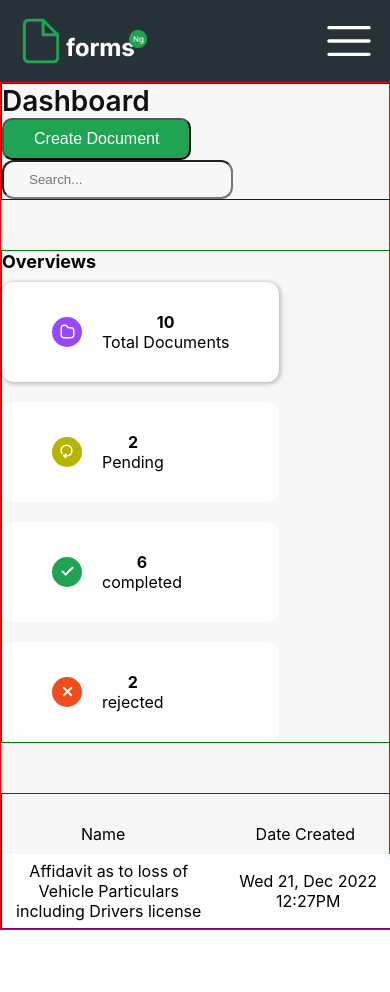
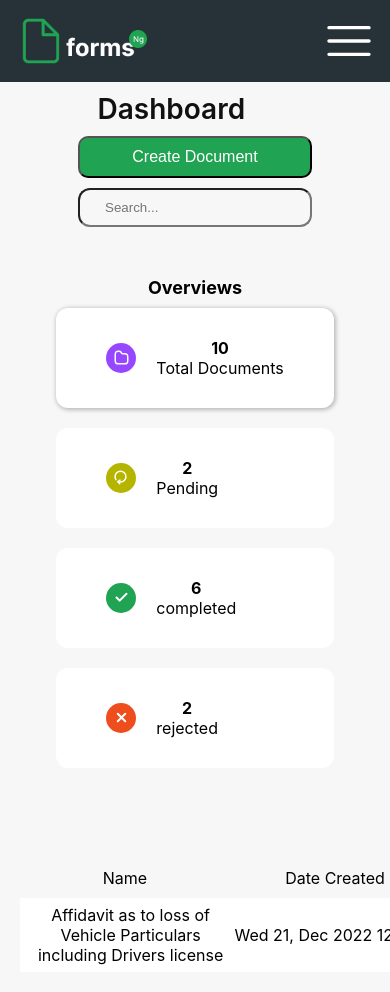
Before and after one commit to itz-jherie/eforms-ntech, a React (Create React App) app: page /dashboard in a window 390 px wide. Before the commit the page ends 930 px from the top, so only its background shows below. Built offline with nearby package versions, Linux system fonts and the light colour scheme.

Commit message:
fixed responsiveness on mobile screens

```diff
--- a/src/pages/dashboard/dashboard.css
+++ b/src/pages/dashboard/dashboard.css
@@ -59,7 +59,11 @@
 .dashboard-details {
     width: 100%;
     margin-top: 50px;
+    scrollbar-width: none;
 }
+::-webkit-scrollbar {
+    display: none;
+  }
 .overviews {
     width: 100%;
     display: flex;
@@ -143,7 +147,6 @@
     padding: 7px;
     border-radius: 0px 10px 10px 0px;
     background-color: white;
-
 }
 
 .dashboard-items > li >span {
@@ -162,14 +165,14 @@
 .initial-display {
     display: none;
 }
-/***********
+
+    /***********
  * Media Query just for the dashboard DON'T TOUCH */
 @media screen and (max-width: 1200px) {
     .main-container {
         overflow: auto;
     }
     .main {
-     border: 1px solid blue;
     overflow: visible;
      margin-left: 20%;
     }
@@ -186,7 +189,7 @@
 }
 
 /* Mobile Screen */
-@media screen and (min-width: 320px) and (max-width: 480px) {
+@media screen  and (max-width: 480px) {
     .sidebar {
         display: none;
     }
@@ -212,40 +215,57 @@
         padding-top: 32px;
         background-color: var(--light);
         margin: 0;
-        border: 1px solid red;
         width: 100%;
         padding: 0;
-          margin: 0;
+        margin: 0;
 
     }
     .overviews {
-        border: 1px solid green;
         width: 100vw;
-        justify-self: flex-end;
+        align-items: center;
     }
+    .overviews > div {
+        flex-direction: column;
 
+        width: max-content;
+    }
     .dashboard-header {
-        justify-self: flex-start;
+        justify-content: center;
         flex-direction: column;
-        border: 1px solid  black;
-        align-items: flex-start;
-        width: 100vw;
-        border: 1px solid  blue;
-
+        align-items: center;
+        width: 100%;
+    }
+    .dashboard-header > * {
+        width: 60%;
+        margin-top: 10px;
+    }
+    .dashboard-header > button {
+        margin-right: 0;
     }
 
     .dashboard-details {
-        border:1px solid purple;
-        width: max-content;
         display: flex;
         flex-direction: row;
         justify-content: center;
-        overflow: hidden;
+        overflow: scroll;
+    }
 
+    .total-documents-details {
+        margin: 20px;
+        word-wrap: normal;
+        flex-wrap: nowrap;
+        width: max-content;
     }
-    .overviews > div {
-        flex-direction: column;
+    .total-documents-details >  span {
+        width: 300%;
+    }
+    .total-documents-details >  ul {
+        width: 300%;
+    }
+    .dashboard-items {
+        flex-wrap: nowrap;
         width: max-content;
+        overflow-x: scroll;
+    }
 
-    }
 }
```
